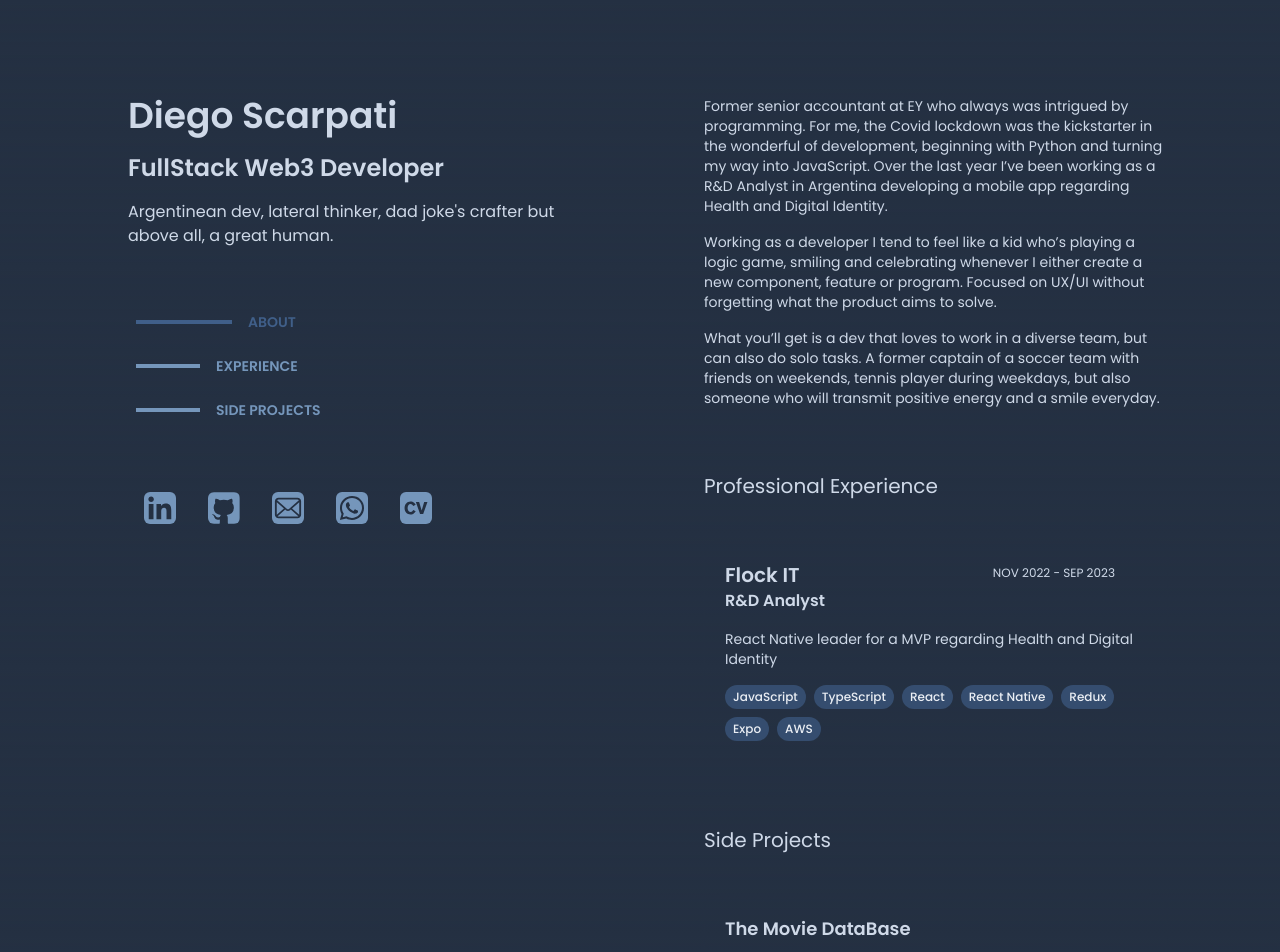
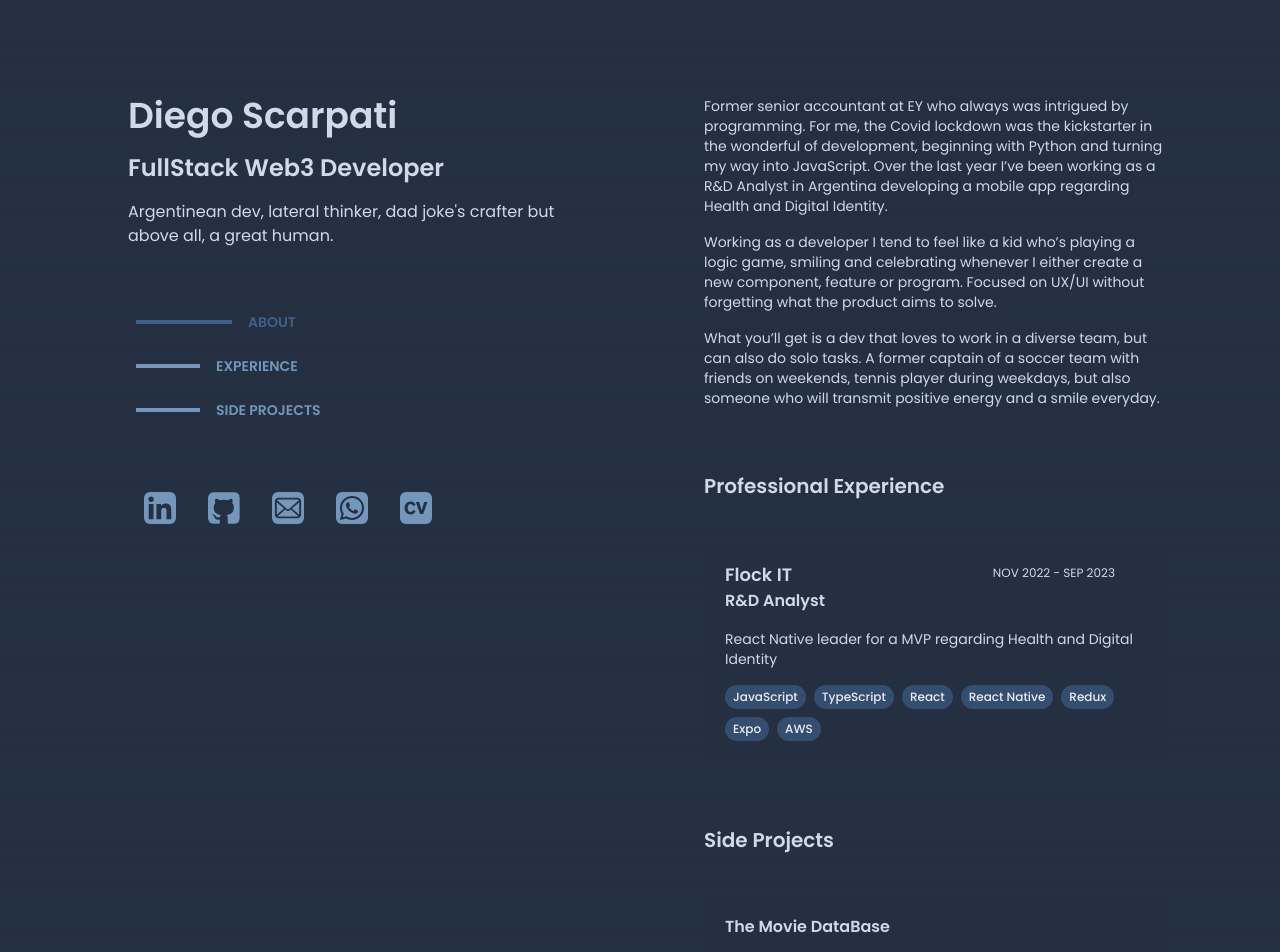
Before and after one commit to diego-scarpati/portfolio-app, a Next.js app: page / in a window 1280 px wide. Shown: the top 952 px of the page. Built offline with nearby package versions, Linux system fonts and the light colour scheme.

Commit message:
Font sizes and card colors

```diff
--- a/src/app/common/ExperienceCard.tsx
+++ b/src/app/common/ExperienceCard.tsx
@@ -15,7 +15,7 @@ export interface ExpCardProps {
 function ExperienceCard({ ...props }: ExpCardProps) {
   return (
     <Link
-      className="flex justify-between p-5 my-2 gap-12 rounded-2xl border border-big-stone-900 hover:border-big-stone-700 hover:bg-big-stone-800 hover:shadow-[0_-1px_-3px__rgba(234, 238, 244, 0.2)]"
+      className="flex justify-between p-5 my-2 gap-12 rounded-2xl border border-big-stone-700 bg-big-stone-800 shadow-[0_-1px_-3px__rgba(234, 238, 244, 0.2)] lg:bg-big-stone-900 lg:border-big-stone-900 lg:hover:border-big-stone-700 lg:hover:bg-big-stone-800 lg:hover:shadow-[0_-1px_-3px__rgba(234, 238, 244, 0.2)]"
       id={props.title}
       href={props.url}
       target="_blank"
--- a/src/app/common/ExperienceInfo.tsx
+++ b/src/app/common/ExperienceInfo.tsx
@@ -17,7 +17,7 @@ function ExperienceInfo({
           <>
             <div className="flex flex-row justify-between pr-8">
               <div id="employer">
-                <p className="lg:text-xl font-semibold">{employer}</p>
+                <p className="lg:text-lg font-semibold">{employer}</p>
                 <p className="lg:text-base font-semibold">{title}</p>
               </div>
               <div id="experienceDate">
@@ -26,7 +26,7 @@ function ExperienceInfo({
             </div>
           </>
         ) : (
-          <p className="text-xs lg:text-lg font-semibold">{title}</p>
+          <p className="text-xs lg:text-base font-semibold">{title}</p>
         )}
       </div>
       <div id="expBrief">
--- a/src/app/common/LeftSide.tsx
+++ b/src/app/common/LeftSide.tsx
@@ -55,13 +55,13 @@ function LeftSide() {
       <div className="flex flex-col gap-4">
         <h1
           id="name"
-          className=" sm:text-lg md:text-2xl lg:text-4xl text-base font-semibold"
+          className="sm:text-lg md:text-2xl lg:text-4xl text-base font-semibold"
         >
           Diego Scarpati
         </h1>
         <h2
           id="role"
-          className=" sm:text-base md:text-lg lg:text-2xl text-sm font-semibold"
+          className="sm:text-base md:text-lg lg:text-2xl text-sm font-semibold"
         >
           FullStack Web3 Developer
         </h2>
--- a/src/app/common/RightSideTitle.tsx
+++ b/src/app/common/RightSideTitle.tsx
@@ -37,7 +37,11 @@ function RightSideTitle({ title }: RightSideTitleProps) {
   }, []);
 
   return (
-    <h3 className="my-10 md:text-xl sm:text-base" ref={titleRef}>
+    // className="sm:text-base md:text-lg lg:text-2xl text-sm font-semibold"
+    <h3
+      className="my-10 sm:text-base md:text-base lg:text-xl font-semibold"
+      ref={titleRef}
+    >
       {title}
     </h3>
   );
```
